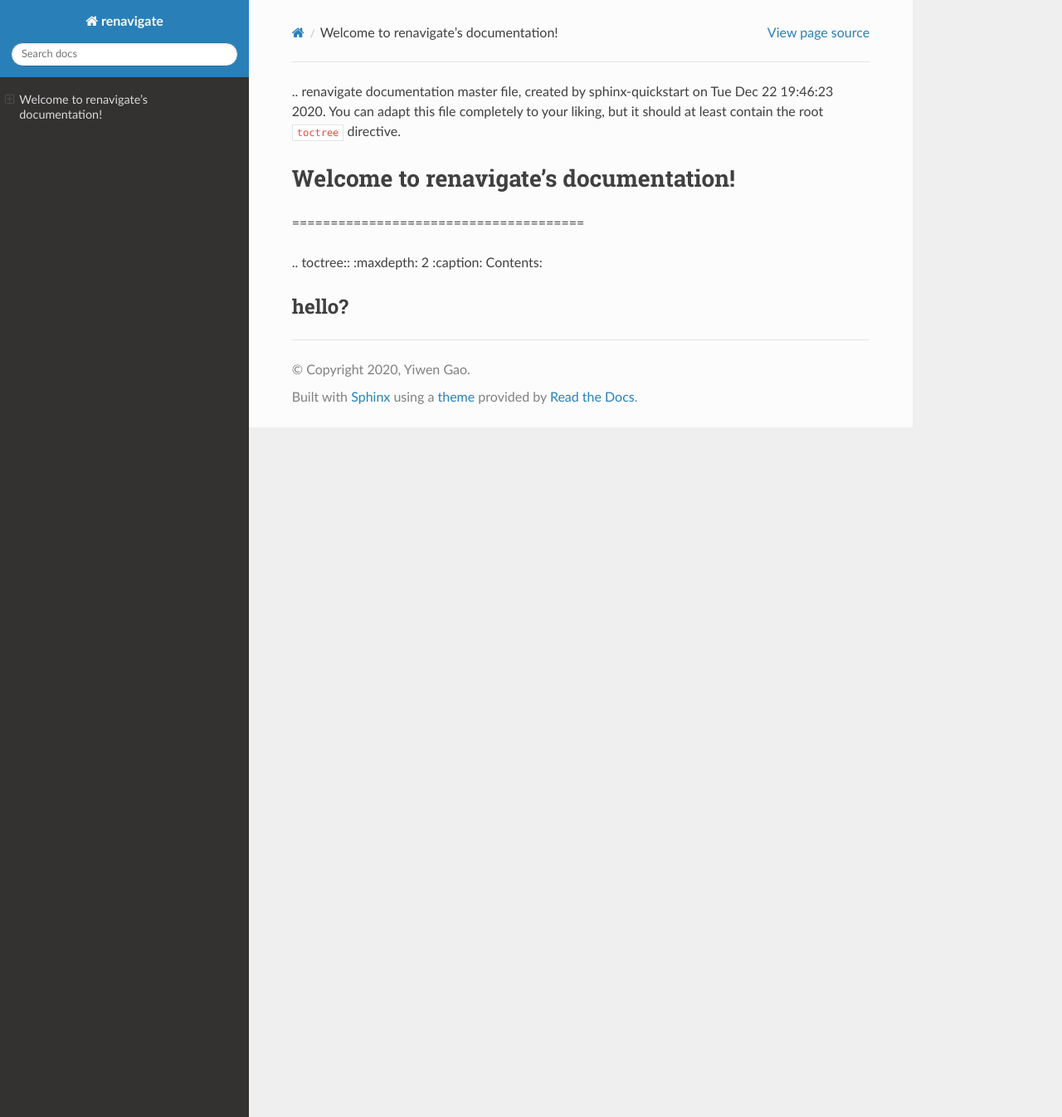
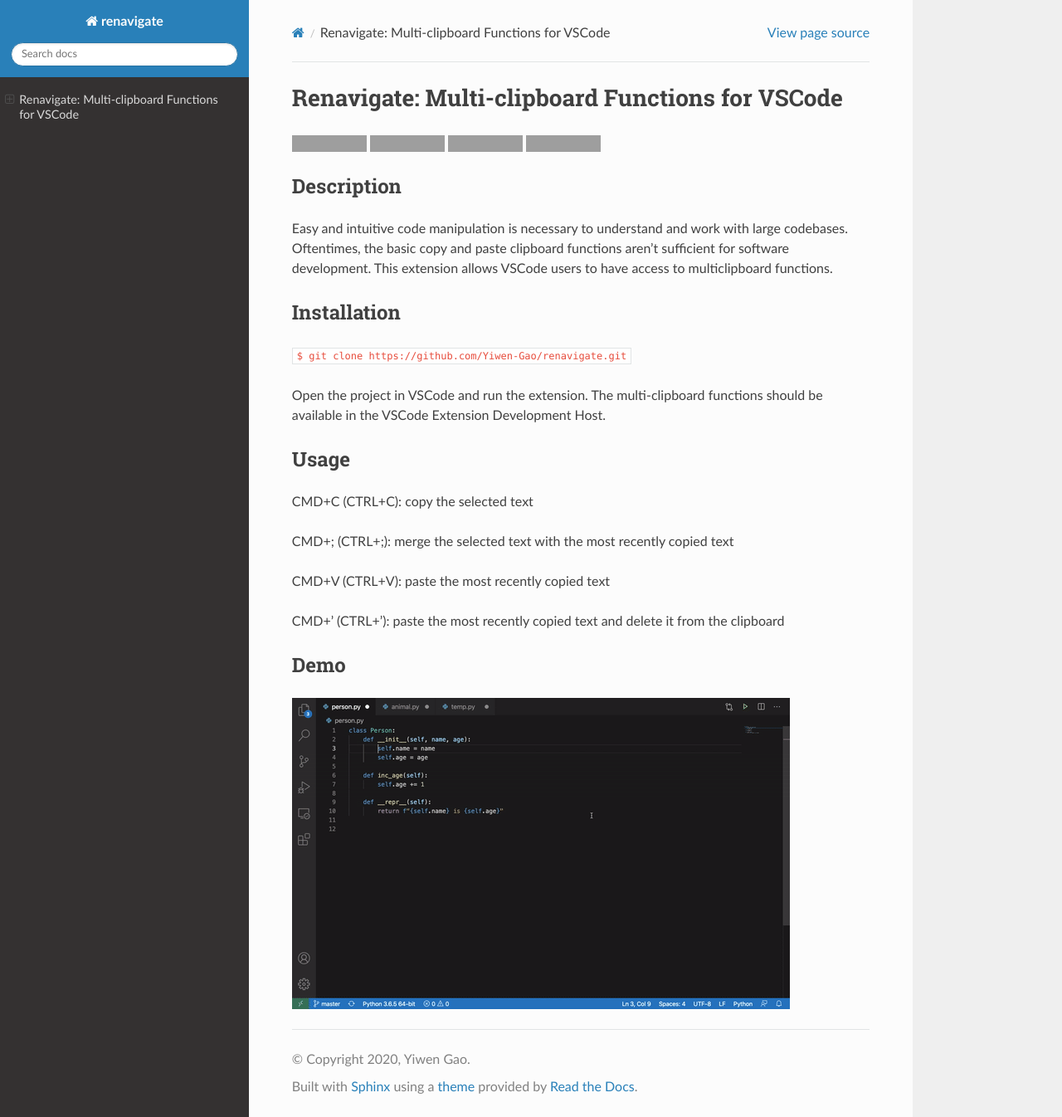
Before and after one commit to Yiwen-Gao/COMS4995, a Sphinx documentation site: the page built from docs/index.md, in a window 1280 px wide and 1346 px high. Shown: the whole window at 83% size. Built offline with Sphinx 7.4.7 and the Read the Docs theme 2.0.0, drawn with Linux system fonts in a browser that asks for light colours; grey boxes are pictures that could not be loaded.

Commit message:
fix documentation

```diff
--- a/docs/index.md
+++ b/docs/index.md
@@ -1,13 +1,26 @@
-.. renavigate documentation master file, created by
-   sphinx-quickstart on Tue Dec 22 19:46:23 2020.
-   You can adapt this file completely to your liking, but it should at least
-   contain the root `toctree` directive.
+# Renavigate: Multi-clipboard Functions for VSCode
 
-# Welcome to renavigate's documentation!
-======================================
+[![GitHub license](https://img.shields.io/github/license/Yiwen-Gao/COMS4995)](https://github.com/Yiwen-Gao/COMS4995)
+![GitHub Workflow Status (branch)](https://img.shields.io/github/workflow/status/Yiwen-Gao/renavigate/VSCode%20Extension%20CI/master)
+[![Documentation Status](https://readthedocs.org/projects/renavigate/badge/?version=latest)](https://renavigate.readthedocs.io/en/latest/?badge=latest)
+[![GitHub issues](https://img.shields.io/github/issues/Yiwen-Gao/COMS4995)](https://github.com/Yiwen-Gao/COMS4995/issues)
 
-.. toctree::
-   :maxdepth: 2
-   :caption: Contents:
+## Description
+Easy and intuitive code manipulation is necessary to understand and work with large codebases. Oftentimes, the basic copy and paste clipboard functions aren't sufficient for software development. This extension allows VSCode users to have access to multiclipboard functions.
 
-## hello?
+## Installation
+`$ git clone https://github.com/Yiwen-Gao/renavigate.git`
+
+Open the project in VSCode and run the extension. The multi-clipboard functions should be available in the VSCode Extension Development Host.
+
+## Usage
+CMD+C (CTRL+C): copy the selected text
+
+CMD+; (CTRL+;): merge the selected text with the most recently copied text
+
+CMD+V (CTRL+V): paste the most recently copied text
+
+CMD+' (CTRL+'): paste the most recently copied text and delete it from the clipboard
+
+## Demo
+![demo](../demo.gif)
```
Also changed, not shown: README.md (+7 -1 lines).
